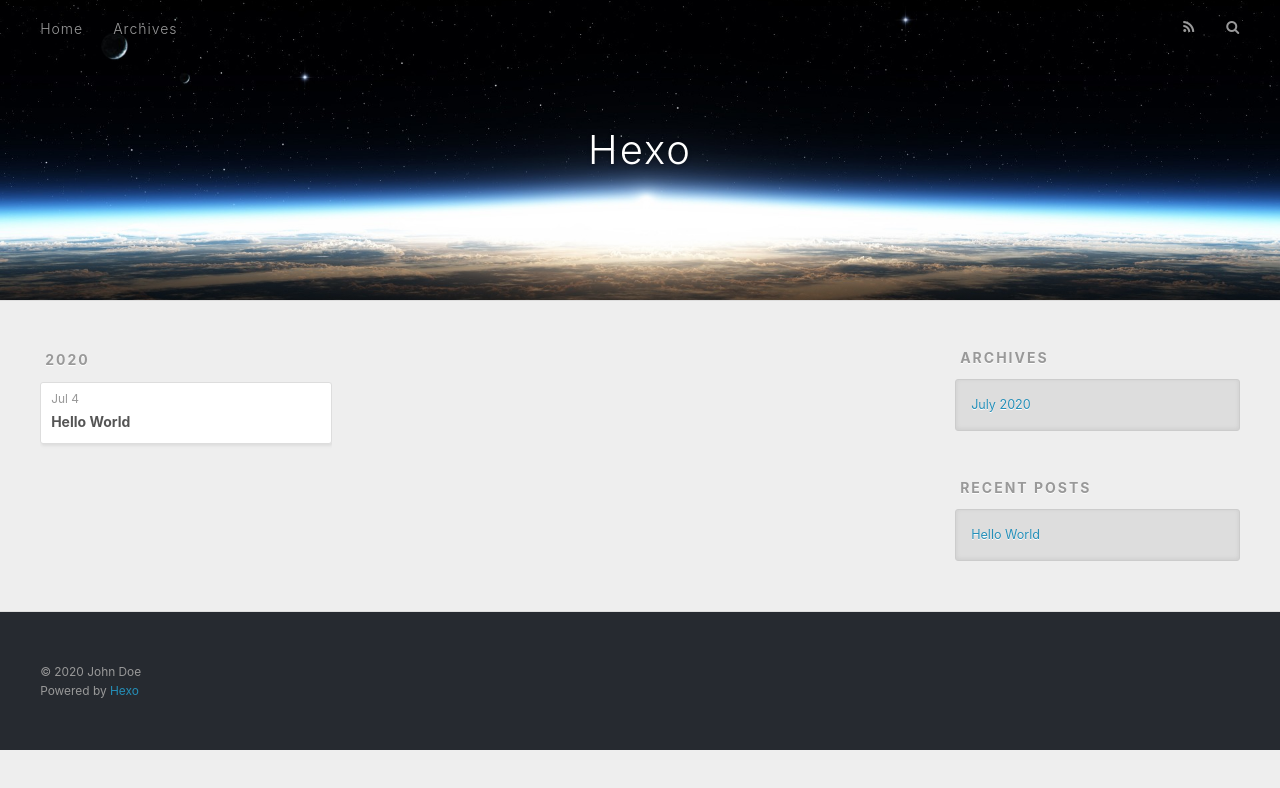
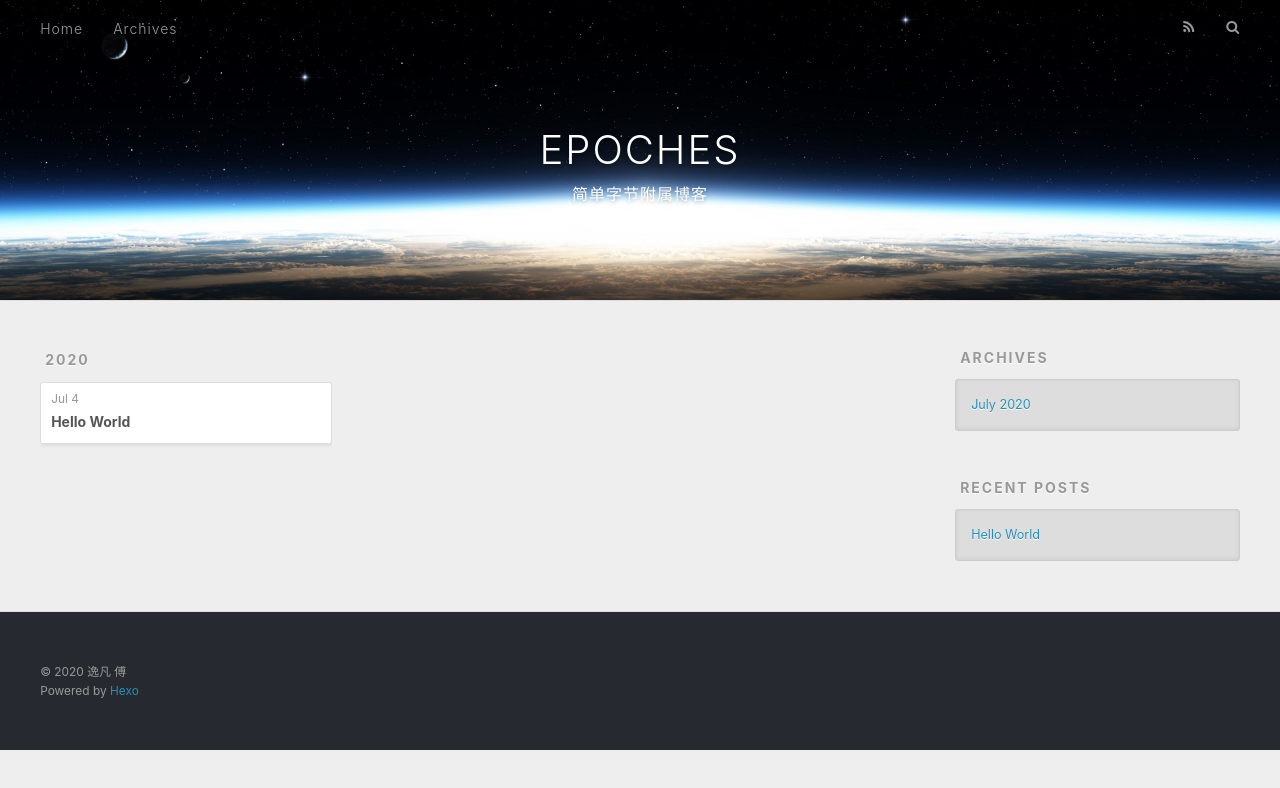
Before and after one commit to epoches-top/epoches-top.github.io, a plain HTML site: page archives/2020/07/index.html in a window 1280 px wide. Drawn offline with nearby package versions, Linux system fonts and the light colour scheme.

Commit message:
Site updated: 2020-07-04 18:25:37

```diff
--- a/archives/2020/07/index.html
+++ b/archives/2020/07/index.html
@@ -5,17 +5,17 @@
 
 
 
-  <title>Archives: 2020/7 | Hexo</title>
+  <title>Archives: 2020/7 | EPOCHES</title>
   <meta name="viewport" content="width=device-width, initial-scale=1, maximum-scale=1">
   <meta property="og:type" content="website">
-<meta property="og:title" content="Hexo">
+<meta property="og:title" content="EPOCHES">
 <meta property="og:url" content="http://yoursite.com/archives/2020/07/index.html">
-<meta property="og:site_name" content="Hexo">
-<meta property="og:locale" content="en_US">
-<meta property="article:author" content="John Doe">
+<meta property="og:site_name" content="EPOCHES">
+<meta property="og:locale" content="cn">
+<meta property="article:author" content="逸凡 傅">
 <meta name="twitter:card" content="summary">
 
-    <link rel="alternate" href="/atom.xml" title="Hexo" type="application/atom+xml">
+    <link rel="alternate" href="/atom.xml" title="EPOCHES" type="application/atom+xml">
 
 
     <link rel="icon" href="/favicon.png">
@@ -36,8 +36,12 @@
   <div id="header-outer" class="outer">
     <div id="header-title" class="inner">
       <h1 id="logo-wrap">
-        <a href="/" id="logo">Hexo</a>
+        <a href="/" id="logo">EPOCHES</a>
       </h1>
+
+        <h2 id="subtitle-wrap">
+          <a href="/" id="subtitle">简单字节附属博客</a>
+        </h2>
 
     </div>
     <div id="header-inner" class="inner">
@@ -141,7 +145,7 @@
 
   <div class="outer">
     <div id="footer-info" class="inner">
-      &copy; 2020 John Doe<br>
+      &copy; 2020 逸凡 傅<br>
       Powered by <a href="http://hexo.io/" target="_blank">Hexo</a>
     </div>
   </div>
```
Also changed, not shown: 2020/07/04/hello-world/index.html (+11 -7 lines), archives/2020/index.html (+12 -8 lines), archives/index.html (+12 -8 lines), index.html (+12 -8 lines).
